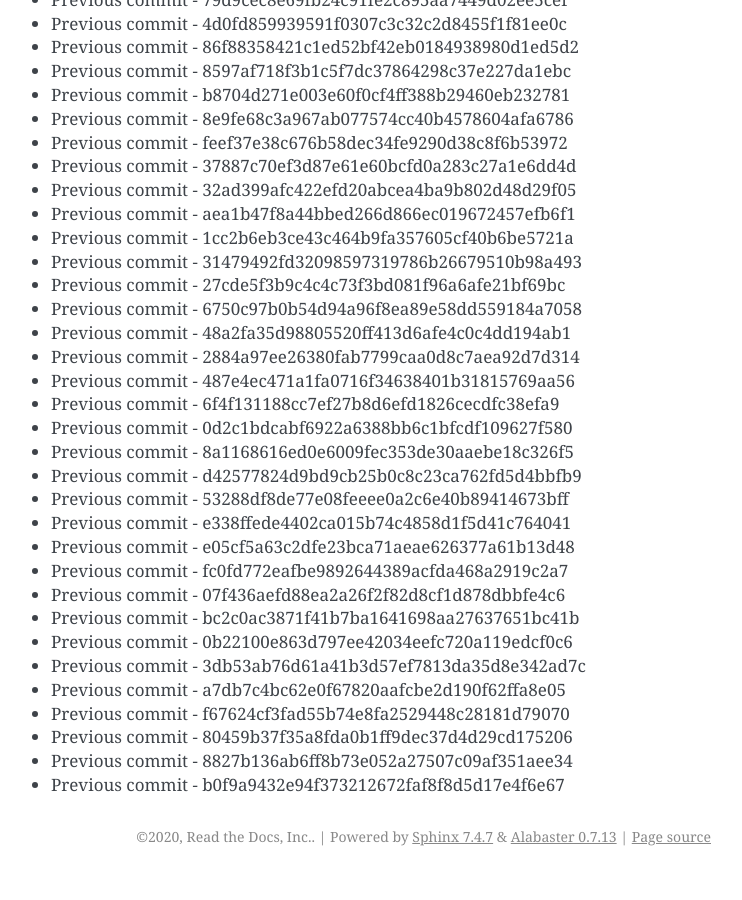
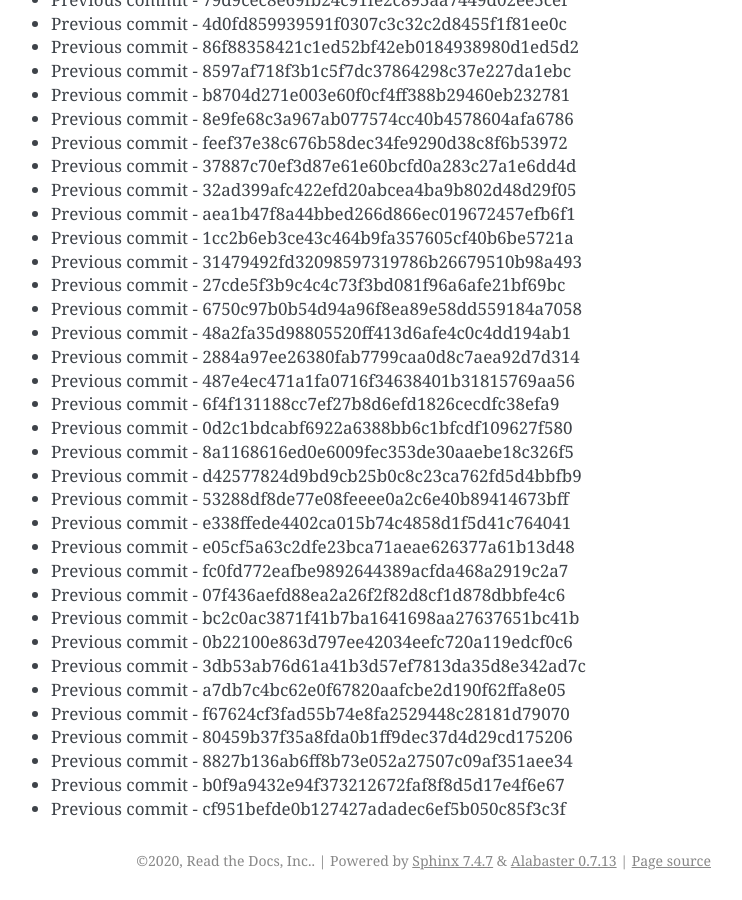
Before and after one commit to readthedocs/rtd-git-stresstest, a Sphinx documentation site: the page built from docs/updates.rst, in a window 1280 px wide and 900 px high, scrolled down 59910 px. Shown: the whole window, without its empty margins (399-1141 px from the left). Built offline with Sphinx 7.4.7, drawn with Linux system fonts in a browser that asks for light colours; before the commit the page ends 60786 px from its top, so only the background shows below that.

Commit message:
Generating commit from previous: cf951befde0b127427adadec6ef5b050c85f3c3f

```diff
--- a/docs/updates.rst
+++ b/docs/updates.rst
@@ -2549,3 +2549,4 @@ It can be tested for any performance characteristics.
 * Previous commit - 80459b37f35a8fda0b1ff9dec37d4d29cd175206
 * Previous commit - 8827b136ab6ff8b73e052a27507c09af351aee34
 * Previous commit - b0f9a9432e94f373212672faf8f8d5d17e4f6e67
+* Previous commit - cf951befde0b127427adadec6ef5b050c85f3c3f
```
